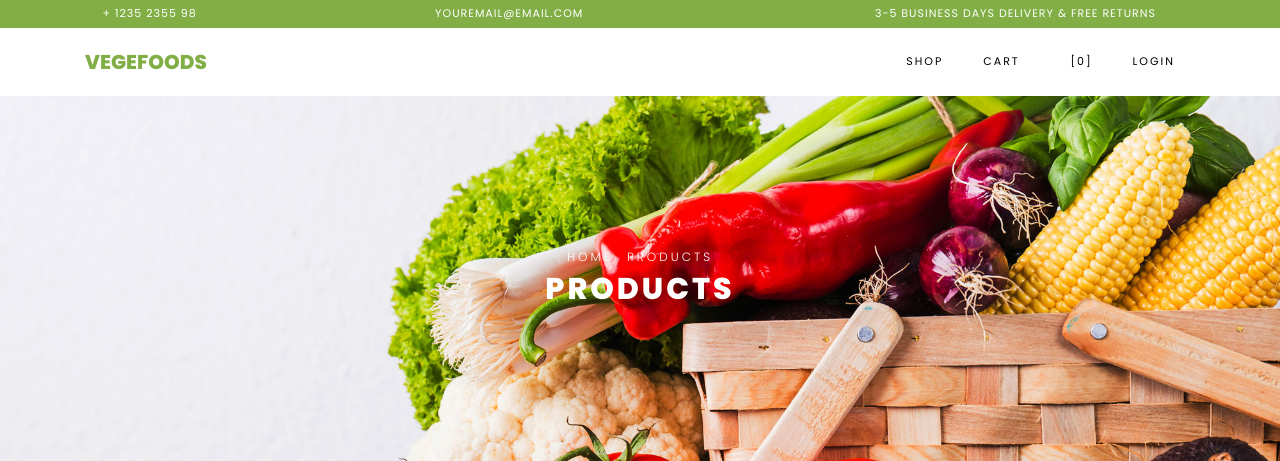
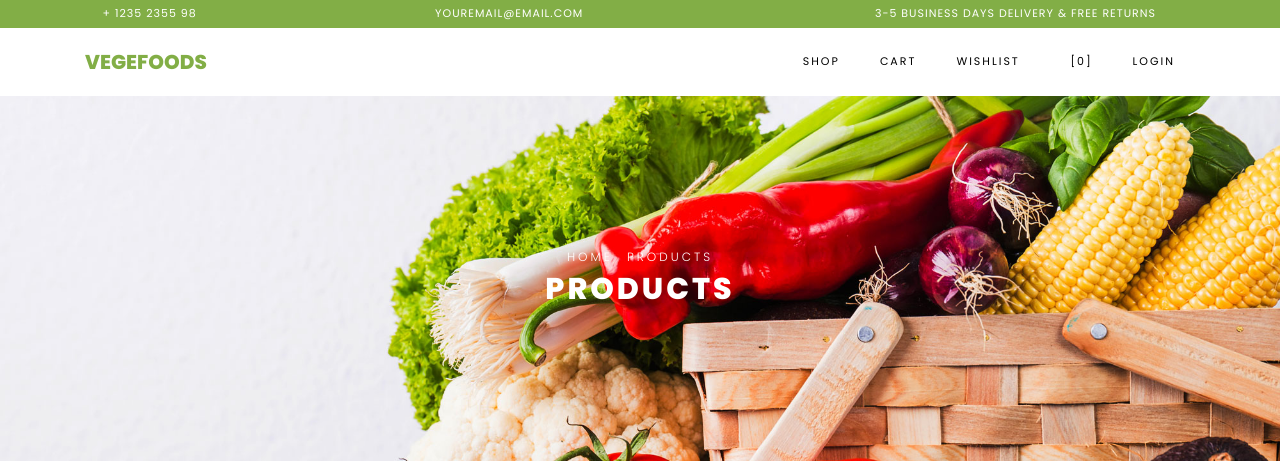
Before and after one commit to KossKol/VegStore, a Django app: page /store/ in a window 1280 px wide. Shown: the top 461 px of the page. Run offline with Django 4.2, Linux system fonts and the light colour scheme; data comes from the database, SQL or seed files in the repository; data that the repository does not hold is empty; parts of the project's set-up code (start-up, migrations or seed data) failed here and were passed over; some libraries are stand-ins or nearby versions; some web fonts are replaced.

Commit message:
добавление wishlist в шапку сайта

```diff
--- a/store/templates/store/base.html
+++ b/store/templates/store/base.html
@@ -59,6 +59,7 @@
 	        <ul class="navbar-nav ml-auto">
               	<li class="nav-item"><a class="nav-link" href="{% url 'store:shop' %}">Shop</a></li>
                 <li class="nav-item"><a class="nav-link" href="{% url 'store:cart' %}">Cart</a></li>
+                <li class="nav-item"><a class="nav-link" href="{% url 'store:wishlist' %}">Wishlist</a></li>
 	          <li class="nav-item cta cta-colored"><a href="{% url 'store:cart' %}" class="nav-link"><span class="icon-shopping_cart"></span>[0]</a></li>
 	            {% if request.user.is_authenticated %}
                 <li class="nav-item"><a class="nav-link">{{request.user.username}}</a></li>
```
